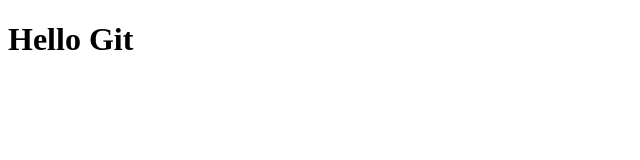
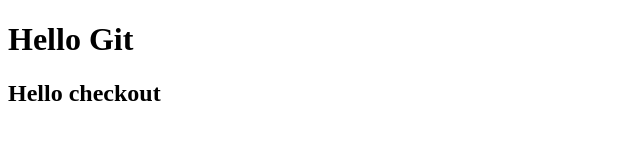
Before and after one commit to AlekseiKachkin/GitHubTask, a plain HTML site: page index.html in a window 1280 px wide. Shown: the whole page, without its empty margins (0-640 px from the left). Drawn offline with Linux system fonts and the light colour scheme.

Commit message:
feature: add h2 in index.html 11/02/2024

```diff
--- a/index.html
+++ b/index.html
@@ -7,5 +7,6 @@
 </head>
 <body>
   <h1>Hello Git</h1>
+  <h2>Hello checkout</h2>
 </body>
 </html>
```
